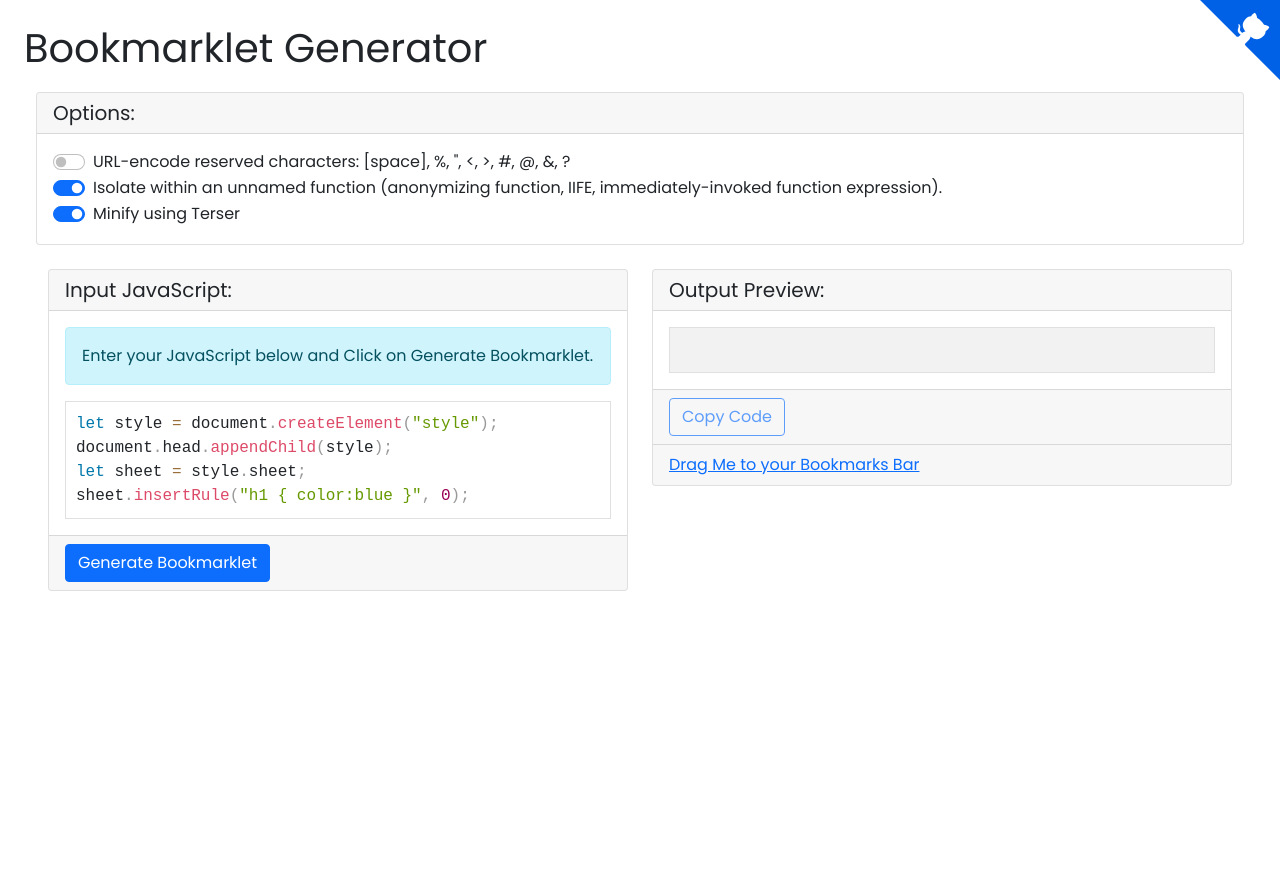
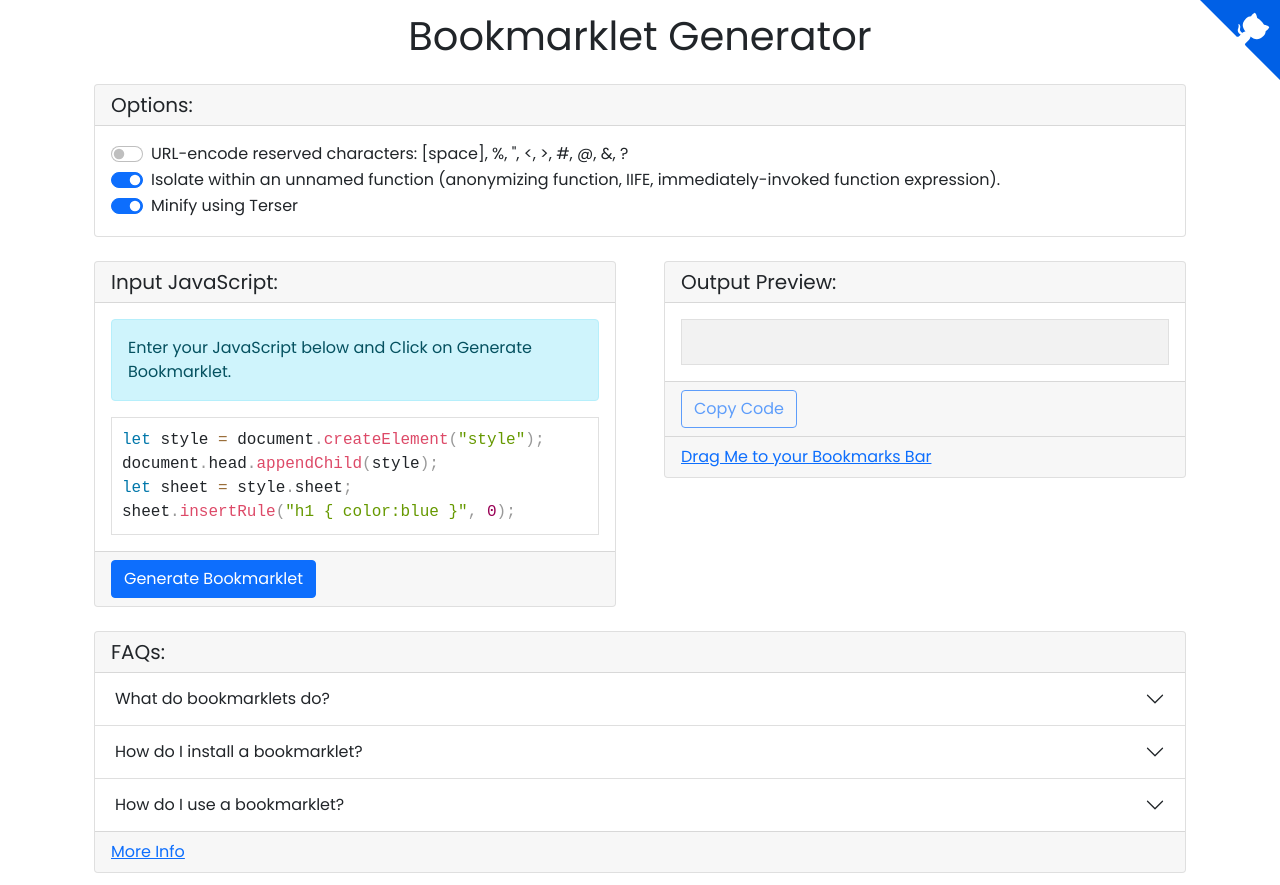
Before and after one commit to PsyGik/bookmarklet-manager, a React (Create React App) app: page / in a window 1280 px wide. Before the commit the page ends 800 px from the top, so only its background shows below. Built offline with nearby package versions, Linux system fonts and the light colour scheme.

Commit message:
feat: add faq; layout changes

```diff
--- a/src/App.js
+++ b/src/App.js
@@ -11,6 +11,7 @@ const { minify } = require('terser');
 import { TERSER_CONFIG, SPECIAL_CHARACTERS } from './configs';
 import { Copier } from './copier';
 import { ForkMe } from './fork-me';
+import { Tutorial } from './tutorial';
 
 const style = {
   fontFamily: '"Fira code", "Fira Mono", monospace'
@@ -67,9 +68,10 @@ export default function App() {
   }, [code, options.encode, options.iife, options.minify]);
 
   return (
-    <div className="App">
+    <Container fluid="md">
       <ForkMe />
-      <h1>Bookmarklet Generator</h1>
+      <h1 className="text-center title">Bookmarklet Generator</h1>
+      <Col>
         <section>
           <Card>
             <Card.Header as="h5">Options:</Card.Header>
@@ -95,16 +97,15 @@ export default function App() {
             </Card.Body>
           </Card>
         </section>
-      <section>
-        <Container fluid>
+      </Col>
       <Row>
         <Col lg={true}>
+          <section>
             <Card>
               <Card.Header as="h5">Input JavaScript:</Card.Header>
               <Card.Body>
                 <Alert variant="info">
-                    Enter your JavaScript below and Click on Generate
-                    Bookmarklet.
+                  Enter your JavaScript below and Click on Generate Bookmarklet.
                 </Alert>
                 <Editor
                   textareaClassName="code-container"
@@ -122,8 +123,10 @@ export default function App() {
                 </Button>
               </Card.Footer>
             </Card>
+          </section>
         </Col>
         <Col lg={true}>
+          <section>
             <Card>
               <Card.Header as="h5">Output Preview:</Card.Header>
               <Card.Body>
@@ -146,10 +149,12 @@ export default function App() {
                 </a>
               </Card.Footer>
             </Card>
+          </section>
         </Col>
       </Row>
+      <section>
+        <Tutorial />
+      </section>
     </Container>
-      </section>
-    </div>
   );
 }
--- a/src/styles.css
+++ b/src/styles.css
@@ -19,6 +19,10 @@ body {
   padding: 24px;
 }
 
+.title {
+  margin: 12px;
+}
+
 section {
   padding: 12px;
 }
--- /dev/null
+++ b/src/tutorial.js
@@ -0,0 +1,60 @@
+import { Accordion, Card } from 'react-bootstrap';
+
+export const Tutorial = () => {
+  return (
+    <Card>
+      <Card.Header as="h5">FAQs:</Card.Header>
+      <Accordion flush>
+        <Accordion.Item eventKey="0">
+          <Accordion.Header>What do bookmarklets do?</Accordion.Header>
+          <Accordion.Body>
+            <span>
+              A bookmarklet is a "one-click" tool which adds functionality to
+              the browser, such as modifying the appearance of a web page,
+              querying a search engine with search terms provided by previously
+              selected text, or submitting the current page to a translation or
+              blogging service.
+            </span>
+            <ul>
+              <li>They do basic tasks on clicking.</li>
+              <li>
+                They are universal, i.e. they usually work on any browser, and
+                whatever the platform, mobile or desktop.
+              </li>
+              <li>They are managed like any bookmarks.</li>
+            </ul>
+          </Accordion.Body>
+        </Accordion.Item>
+        <Accordion.Item eventKey="1">
+          <Accordion.Header>How do I install a bookmarklet?</Accordion.Header>
+          <Accordion.Body>
+            <ul>
+              <li>
+                Drag the bookmarklet from the page to your Bookmarks Toolbar. It
+                should appear on the toolbar.
+              </li>
+            </ul>
+          </Accordion.Body>
+        </Accordion.Item>
+        <Accordion.Item eventKey="2">
+          <Accordion.Header>How do I use a bookmarklet?</Accordion.Header>
+          <Accordion.Body>
+            <span>All you have to do is: </span>
+            <ul>
+              <li>
+                Navigate to the page where you want your bookmarklet to apply
+                to.
+              </li>
+              <li> Click the bookmarklet on your Bookmarks Toolbar. </li>
+            </ul>
+          </Accordion.Body>
+        </Accordion.Item>
+      </Accordion>
+      <Card.Footer className="text-muted">
+        <a href="https://support.mozilla.org/en-US/kb/bookmarklets-perform-common-web-page-tasks">
+          More Info
+        </a>
+      </Card.Footer>
+    </Card>
+  );
+};
```
Lines whose indentation alone changed are shown as unchanged.
